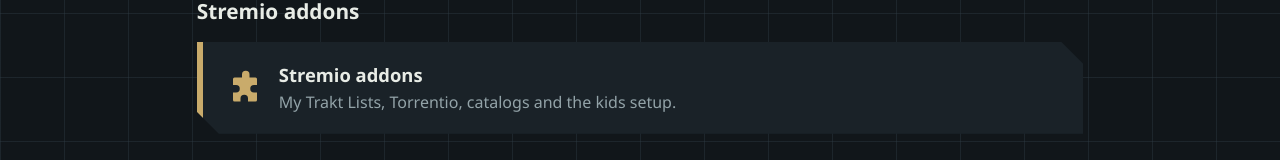
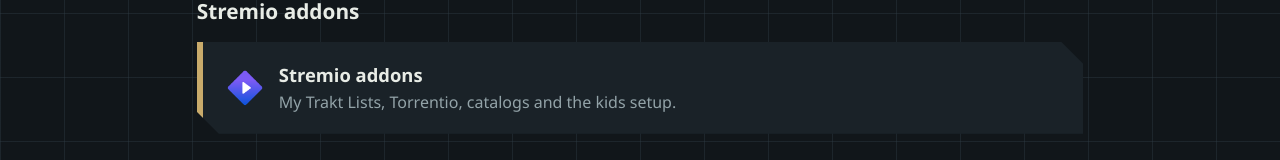
Before and after one commit to battlebudy/battlebudy-site, a plain HTML site: page index.html in a window 1280 px wide. Shown: the part 947-1107 px from the top of the page. Drawn offline with Linux system fonts and the light colour scheme.

Commit message:
Use the Stremio logo for the Stremio addons card
Replace the placeholder puzzle-piece icon with Stremio's official small
logo (from stremio.com).

Co-Authored-By: Claude Opus 5.5 <noreply@anthropic.com>

```diff
--- a/index.html
+++ b/index.html
@@ -61,7 +61,7 @@
 <section>
   <h2>Stremio addons</h2>
   <ul class="grid">
-    <li><a class="card" href="stremio/"><span class="icon"><img src="icons/addons.svg" alt="" width="36" height="36"></span><span class="name">Stremio addons</span><span class="desc">My Trakt Lists, Torrentio, catalogs and the kids setup.</span></a></li>
+    <li><a class="card" href="stremio/"><span class="icon"><img src="icons/stremio.png" alt="" width="36" height="36"></span><span class="name">Stremio addons</span><span class="desc">My Trakt Lists, Torrentio, catalogs and the kids setup.</span></a></li>
   </ul>
 </section>
 
```
Also changed, not shown: icons/addons.svg (deleted), icons/stremio.png (added).
